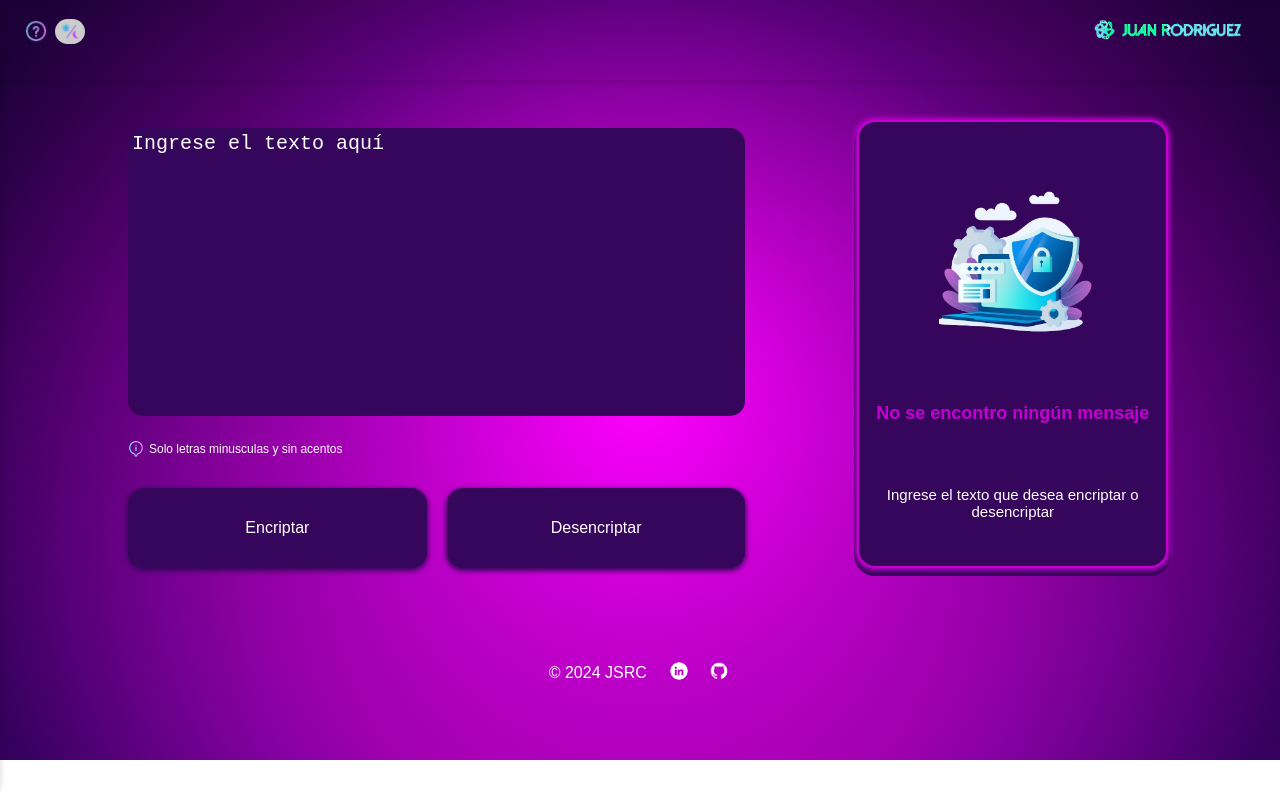
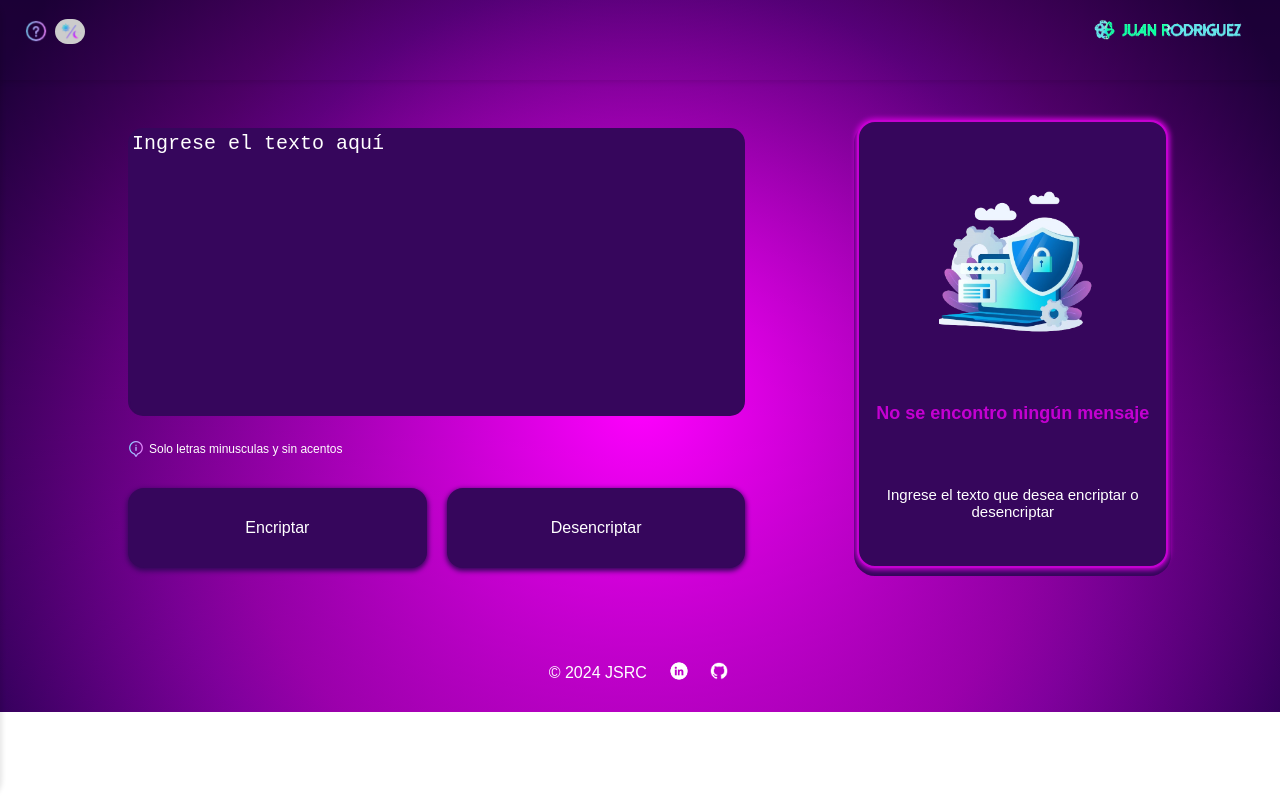
Before and after one commit to JuanSRodriguez/Encriptador-de-texto, a plain HTML site: page index.html in a window 1280 px wide. Shown: the top 800 px of the page. Drawn offline with Linux system fonts and the light colour scheme.

Commit message:
style.css

```diff
--- a/style.css
+++ b/style.css
@@ -266,6 +266,7 @@ body {
     height: auto;
     padding: 5rem;
     gap: 3rem;
+    margin-top: 3rem;
 }
 
 .textForm {
@@ -453,7 +454,7 @@ textarea::placeholder {
 /* Estilos para pie de pagina*/
 footer {
     background: radial-gradient(circle at center, #ff00ff, #4b0082);
-    height: 7rem;
+    height: 4rem;
 }
 
 footer p {
```
